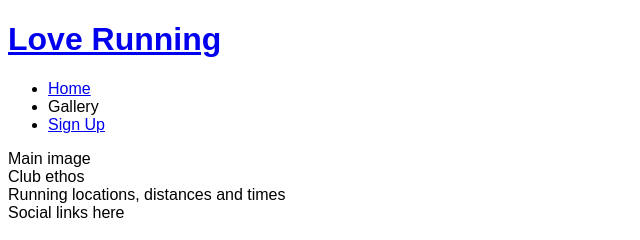
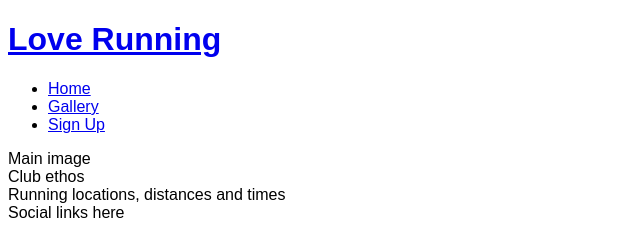
Before and after one commit to mikyrenato/love-running, a plain HTML site: page index.html in a window 1280 px wide. Shown: the full height of the page, 0-640 px from the left. Drawn offline with Linux system fonts and the light colour scheme.

Commit message:
Add basic header structure

```diff
--- a/index.html
+++ b/index.html
@@ -18,7 +18,7 @@
         <nav>
            <ul>
                <li><a href="index.html">Home</a></li>
-               <li><a href="#"></a>Gallery</li>
+               <li><a href="#">Gallery</a></li>
                <li><a href="#">Sign Up</a></li>
            </ul>
         </nav>
```
